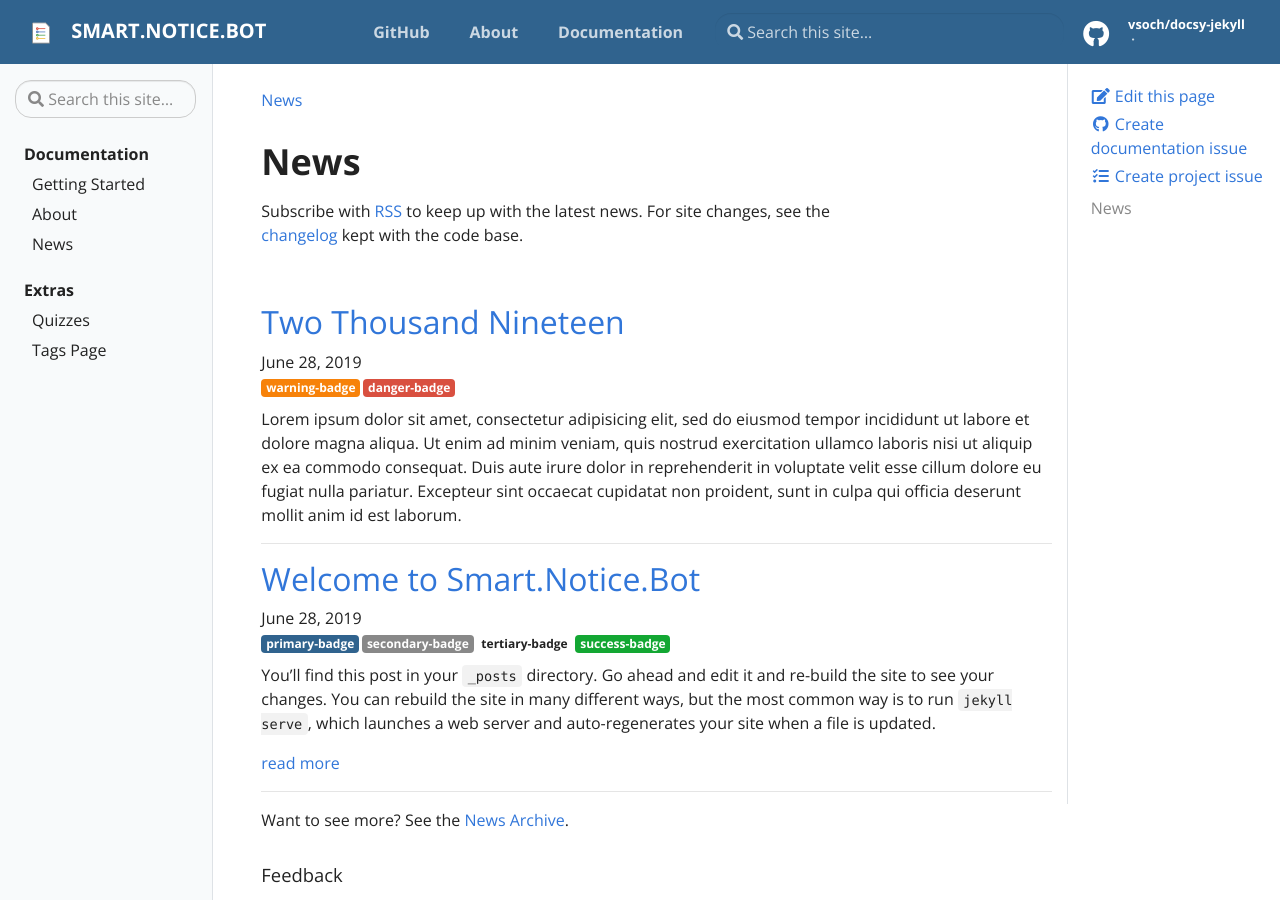
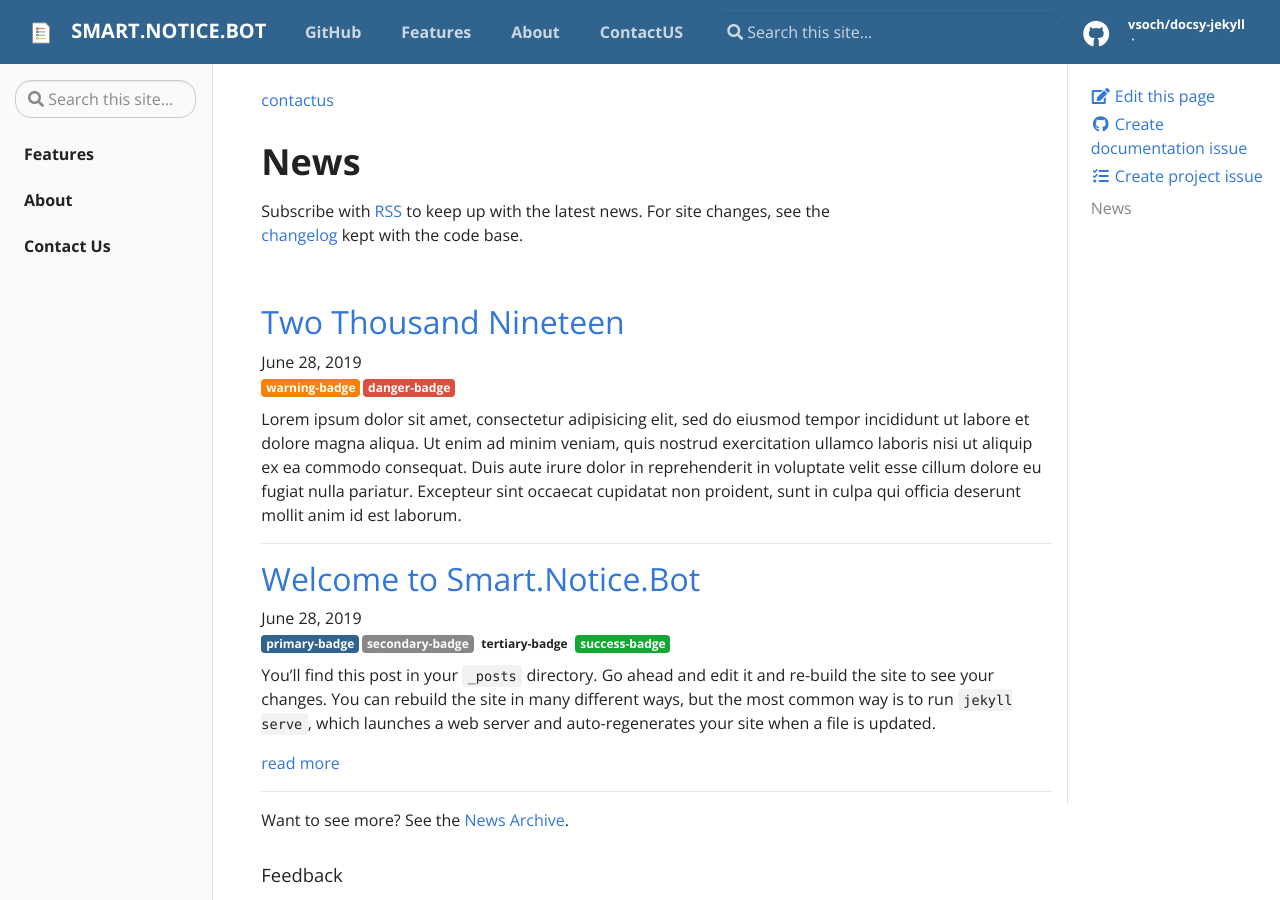
Before and after one commit to Smart-Notice-Bot/Smart.Notice.Bot, a Jekyll site: the page built from blog/pages/contactus.md, in a window 1280 px wide and 900 px high. Built offline with Jekyll 4.4.1, drawn with Linux system fonts in a browser that asks for light colours.

Commit message:
update nav and header

```diff
--- a/blog/_data/navigation.yml
+++ b/blog/_data/navigation.yml
@@ -1,4 +1,6 @@
+- title: Features
+  url: docs/features
 - title: About
   url: about
-- title: Documentation
-  url: docs
+- title: ContactUS
+  url: contactus
--- a/blog/_data/toc.yml
+++ b/blog/_data/toc.yml
@@ -1,23 +1,6 @@
-- title: Documentation
-  url: docs
-  links:
-    - title: "Getting Started"
-      url: "docs/getting-started"
-      children:
-        - title: Features
-          url: "docs/getting-started#getting-started"
-        - title: Development
-          url: "docs/getting-started#development"
-        - title: Customization
-          url: "docs/getting-started#customization"
-    - title: "About"
-      url: "about"
-    - title: "News"
-      url: "news"
-- title: "Extras"
-  url: "docs/extras"
-  links:
-    - title: Quizzes
-      url: "docs/extras/example-quiz"
-    - title: Tags Page
-      url: "tags"
+- title: "Features"
+  url: "docs/features"
+- title: "About"
+  url: "about"
+- title: "Contact Us"
+  url: "contactus"
--- a/blog/_docs/getting-started.md
+++ b/blog/_docs/features.md
@@ -1,5 +1,5 @@
 ---
-title: Getting Started
+title: Features
 tags:
  - jekyll
  - github
--- a/blog/pages/news.md
+++ b/blog/pages/contactus.md
@@ -1,6 +1,6 @@
 ---
-title: News
-permalink: /news/
+title: contactus
+permalink: /contactus/
 ---
 
 # News
```
